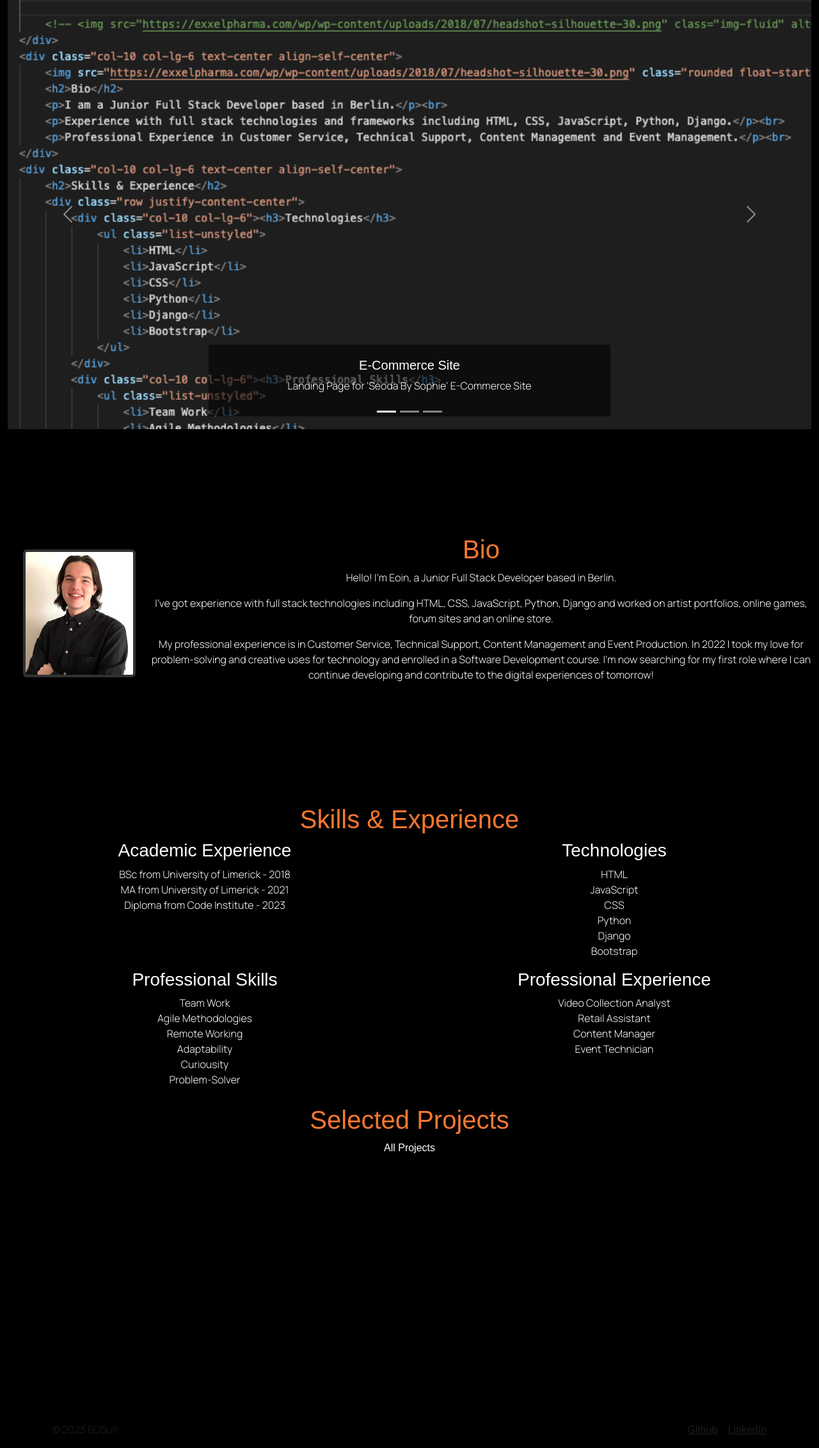
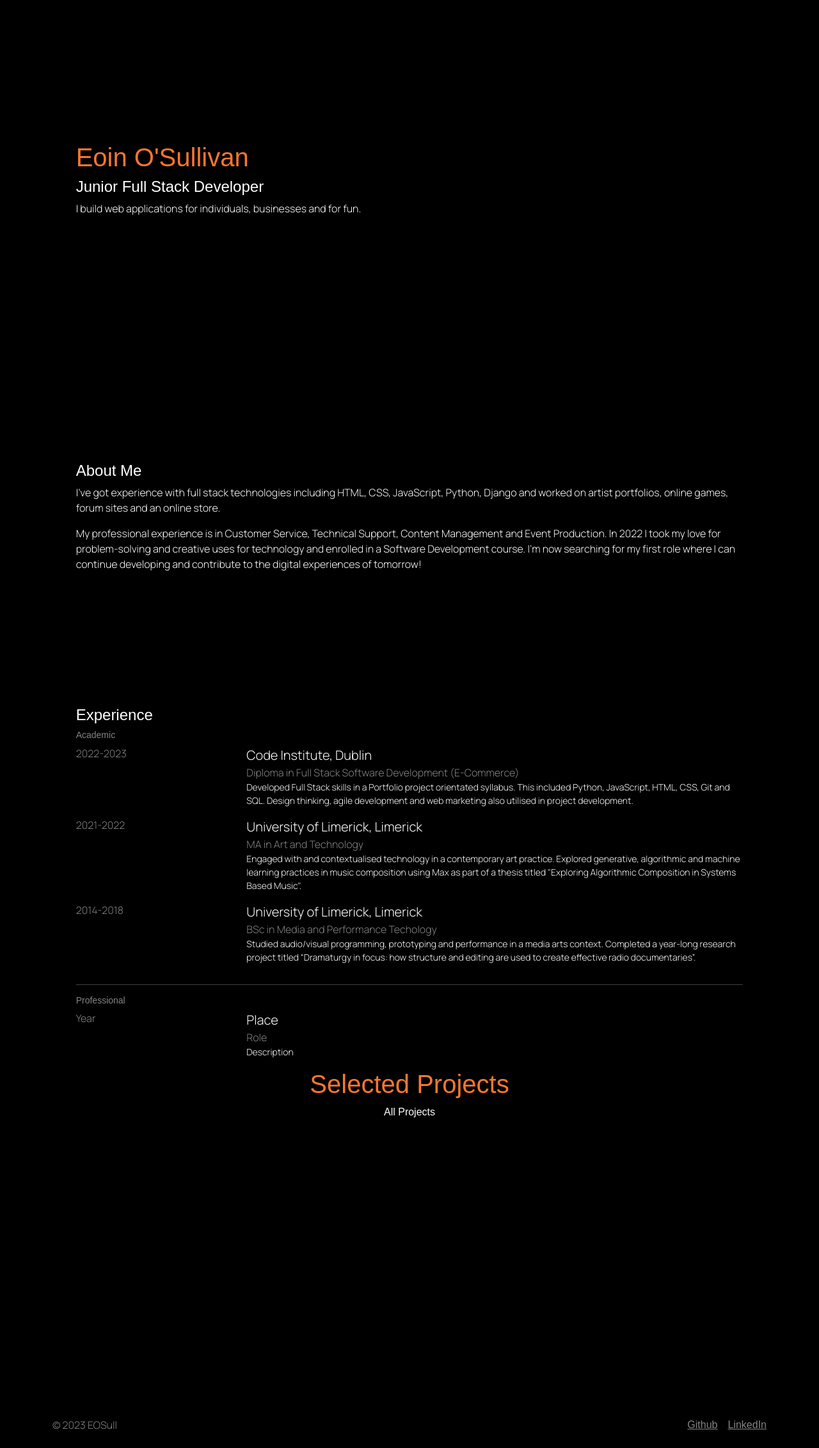
Before and after one commit to eosull/Portfolio-Site, a Django app: page / in a window 1280 px wide. Shown: the part 25-2289 px from the top of the page at 64% size. After the commit the page ends 2260 px from the top, so only its background shows below. Run offline with Django 4.2, Linux system fonts and the light colour scheme; data that the repository does not hold is empty; some web fonts are replaced.

Commit message:
style:restructure landing page

```diff
--- a/home/templates/home/index.html
+++ b/home/templates/home/index.html
@@ -3,55 +3,17 @@
 
 {% block content %}
 <div class="container-fluid">
-    <div class="row d-none d-md-block justify-content-center align-items-center landing-section">
-        <div class="col-12 text-center">
-            <!-- Based on carousel example from Bootstrap:
-            https://getbootstrap.com/docs/5.0/components/carousel/ -->
-            <div id="carouselExampleCaptions" class="carousel slide" data-bs-ride="carousel">
-                <div class="carousel-indicators">
-                  <button type="button" data-bs-target="#carouselExampleCaptions" data-bs-slide-to="0" class="active" aria-current="true" aria-label="Slide 1"></button>
-                  <button type="button" data-bs-target="#carouselExampleCaptions" data-bs-slide-to="1" aria-label="Slide 2"></button>
-                  <button type="button" data-bs-target="#carouselExampleCaptions" data-bs-slide-to="2" aria-label="Slide 3"></button>
-                </div>
-                <div class="carousel-inner">
-                  <div class="carousel-item active">
-                    <img src="{% static 'media/landing.png' %}" class="d-block w-100 img-fluid" alt="...">
-                    <div class="carousel-caption mx-auto">
-                      <h5>E-Commerce Site</h5>
-                      <p>Landing Page for 'Seoda By Sophie' E-Commerce Site</p>
-                    </div>
-                  </div>
-                  <div class="carousel-item">
-                    <img src="{% static 'media/landing.png' %}" class="d-block w-100 img-fluid" alt="...">
-                    <div class="carousel-caption mx-auto">
-                      <h5>Forum Site</h5>
-                      <p>Landing Page for 'Something Like' Forum Site</p>
-                    </div>
-                  </div>
-                  <div class="carousel-item">
-                    <img src="{% static 'media/landing.png' %}" class="d-block w-100 img-fluid" alt="...">
-                    <div class="carousel-caption mx-auto">
-                      <h5>Third slide label</h5>
-                      <p>Some representative placeholder content for the third slide.</p>
-                    </div>
-                  </div>
-                </div>
-                <button class="carousel-control-prev" type="button" data-bs-target="#carouselExampleCaptions" data-bs-slide="prev">
-                  <span class="carousel-control-prev-icon" aria-hidden="true"></span>
-                  <span class="visually-hidden">Previous</span>
-                </button>
-                <button class="carousel-control-next" type="button" data-bs-target="#carouselExampleCaptions" data-bs-slide="next">
-                  <span class="carousel-control-next-icon" aria-hidden="true"></span>
-                  <span class="visually-hidden">Next</span>
-                </button>
-              </div>
+        <div class="row justify-content-center align-items-center landing-section my-5">
+          <div class="col-10">
+              <!-- <img src="{% static 'media/headshot.jpg' %}" class="d-none d-md-block rounded float-start img-thumbnail m-4" id="landing-profile-pic" alt="headshot"> -->
+              <h2 class="fs-1 heading">Eoin O'Sullivan</h2>
+              <h4>Junior Full Stack Developer</h4>
+              <p>I build web applications for individuals, businesses and for fun.</p>
           </div>
       </div>
       <div class="row justify-content-center align-items-center landing-section my-5">
-          <div class="col-12 text-center">
-              <img src="{% static 'media/headshot.jpg' %}" class="d-none d-md-block rounded float-start img-thumbnail m-4" id="landing-profile-pic" alt="headshot">
-              <h2 class="fs-1 heading">Bio</h2>
-              <p>Hello! I'm Eoin, a Junior Full Stack Developer based in Berlin.</p>
+        <div class="col-10">
+          <h4>About Me</h4>
           <p>
             I've got experience with full stack technologies including HTML, CSS, JavaScript, Python, Django
             and worked on artist portfolios, online games, forum sites and an online store.
@@ -63,47 +25,59 @@
           </p>
         </div>
       </div>
-      <div class="row justify-content-center align-items-center landing-section">
-        <div class="col-12 text-center">
-            <h2 class="fs-1 heading">Skills & Experience</h2>
-            <div class="row justify-content-center">
-              <div class="col-10 col-lg-6"><h3>Academic Experience</h3>
-                <ul class="list-unstyled">
-                    <li>BSc from University of Limerick - 2018</li>
-                    <li>MA from University of Limerick - 2021</li>
-                    <li>Diploma from Code Institute - 2023</li>
-                </ul>
+      <div class="row justify-content-center align-items-center landing-section my-5">
+        <div class="col-10">
+          <h4>Experience</h4>
+          <h5 class="text-lvl-one small">Academic</h4>
+          <div class="row">
+            <div class="col-3">
+              <p class="text-muted">2022-2023</p>
             </div>
-                <div class="col-10 col-lg-6"><h3>Technologies</h3>
-                    <ul class="list-unstyled">
-                        <li>HTML</li>
-                        <li>JavaScript</li>
-                        <li>CSS</li>
-                        <li>Python</li>
-                        <li>Django</li>
-                        <li>Bootstrap</li>
-                    </ul>
-                </div>
-                <div class="col-10 col-lg-6"><h3>Professional Skills</h3>
-                    <ul class="list-unstyled">
-                        <li>Team Work</li>
-                        <li>Agile Methodologies</li>
-                        <li>Remote Working</li>
-                        <li>Adaptability</li>
-                        <li>Curiousity</li>
-                        <li>Problem-Solver</li>
-                    </ul>
-                </div>
-                <div class="col-10 col-lg-6"><h3>Professional Experience</h3>
-                    <ul class="list-unstyled">
-                        <li>Video Collection Analyst</li>
-                        <li>Retail Assistant</li>
-                        <li>Content Manager</li>
-                        <li>Event Technician</li>
-                    </ul>
+            <div class="col-9">
+              <p class="lead my-0">Code Institute, Dublin</p>
+              <p class="text-lvl-one my-0">Diploma in Full Stack Software Development (E-Commerce)</p>
+              <p class="small mt-0">Developed Full Stack skills in a Portfolio project orientated syllabus.
+                This included Python, JavaScript, HTML, CSS, Git and SQL.
+                Design thinking, agile development and web marketing also utilised in project development.</p>
             </div>
           </div>
-
+          <div class="row">
+            <div class="col-3">
+              <p class="text-muted">2021-2022</p>
+            </div>
+            <div class="col-9">
+              <p class="lead my-0">University of Limerick, Limerick</p>
+              <p class="text-lvl-one my-0">MA in Art and Technology</p>
+              <p class="small mt-0">Engaged with and contextualised technology in a contemporary art practice.
+                Explored generative, algorithmic and machine learning practices in music composition using Max
+                as part of a thesis titled "Exploring Algorithmic Composition in Systems Based Music".</p>
+            </div>
+          </div>
+          <div class="row">
+            <div class="col-3">
+              <p class="text-muted">2014-2018</p>
+            </div>
+            <div class="col-9">
+              <p class="lead my-0">University of Limerick, Limerick</p>
+              <p class="text-lvl-one my-0">BSc in Media and Performance Techology</p>
+              <p class="small mt-0">Studied audio/visual programming, prototyping and performance in a media arts context.
+               Completed a year-long research project titled
+              “Dramaturgy in focus: how structure and editing are used to create effective radio documentaries”.</p>
+            </div>
+          </div>
+        </div>
+        <div class="col-10">
+          <hr>
+          <h5 class="text-lvl-one small">Professional</h4>
+          <div class="row">
+            <div class="col-3">
+              <p class="text-muted">Year</p>
+            </div>
+            <div class="col-9">
+              <p class="lead my-0">Place</p>
+              <p class="text-lvl-one my-0">Role</p>
+              <p class="small mt-0">Description</p>
+            </div>
           </div>
       </div>
       <div class="row landing-section">
--- a/static/css/base.css
+++ b/static/css/base.css
@@ -2,7 +2,7 @@
 /* Colour variables */
 :root {
     --orange: #f77731;
-    --grey: rgb(50, 50, 50);
+    --grey: rgb(132, 132, 132);
     --grey-light: rgba(0, 0, 0, 0.549);
 }
 
@@ -25,6 +25,18 @@ body {
 
 h1, h2, h3, h4, h5, a {
     font-family: 'Kdam Thmor Pro', sans-serif;
+}
+
+.text-muted {
+    color: var(--grey) !important;
+}
+
+.text-lvl-one {
+    color: var(--grey);
+}
+
+.text-lvl-two {
+
 }
 
 /* Landing Styling */
```
Lines whose indentation alone changed are shown as unchanged.
